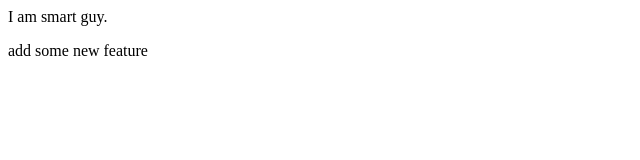
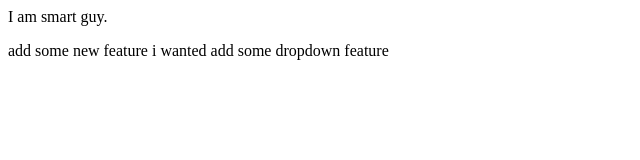
Before and after one commit to pratikvyas101/localrepo, a plain HTML site: page index.html in a window 1280 px wide. Shown: the whole page, without its empty margins (0-640 px from the left). Drawn offline with Linux system fonts and the light colour scheme.

Commit message:
add feature f dropdown

```diff
--- a/index.html
+++ b/index.html
@@ -1,3 +1,3 @@
 <p> I am smart guy.</p>
 
-<p> add some new feature </p>
+<p> add some new feature i wanted add some dropdown feature</p>
```
